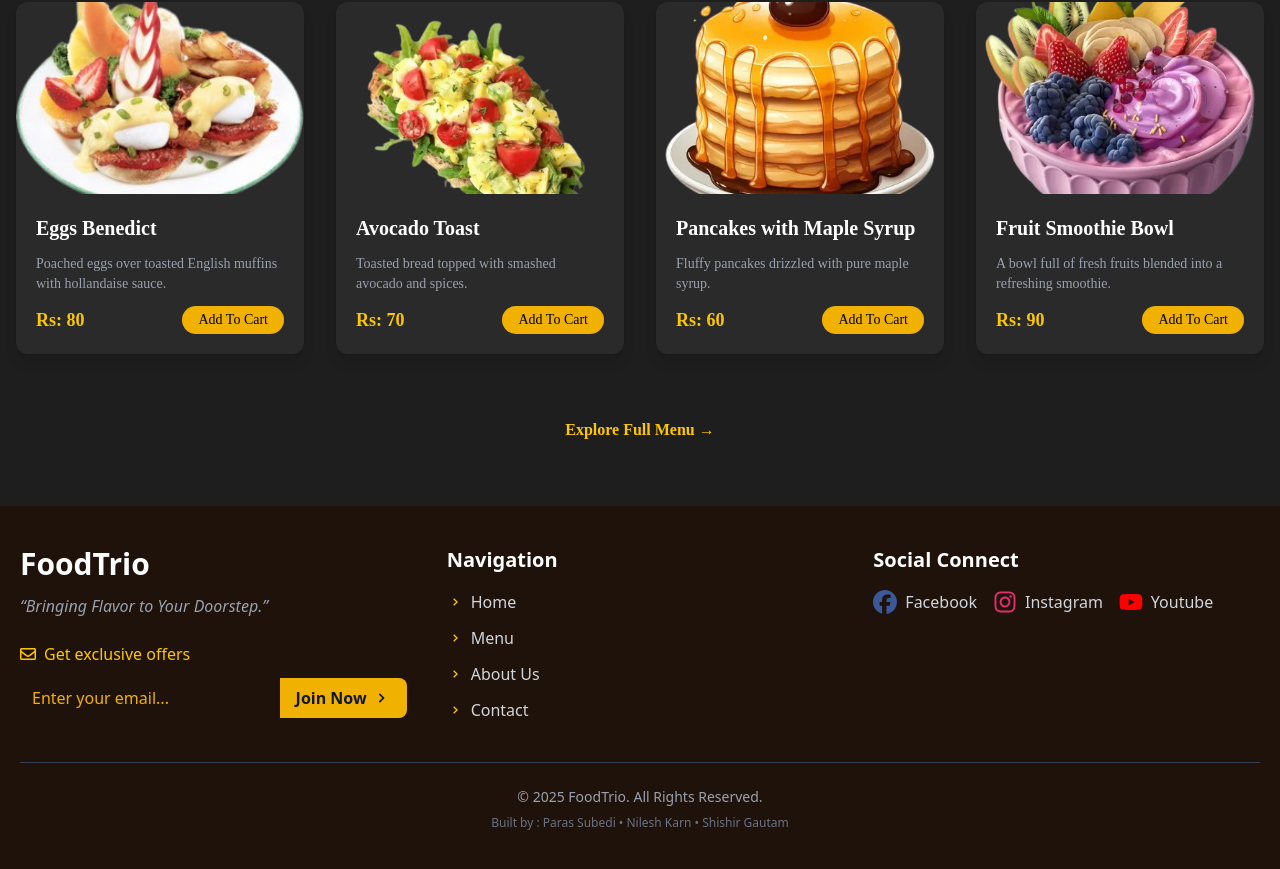
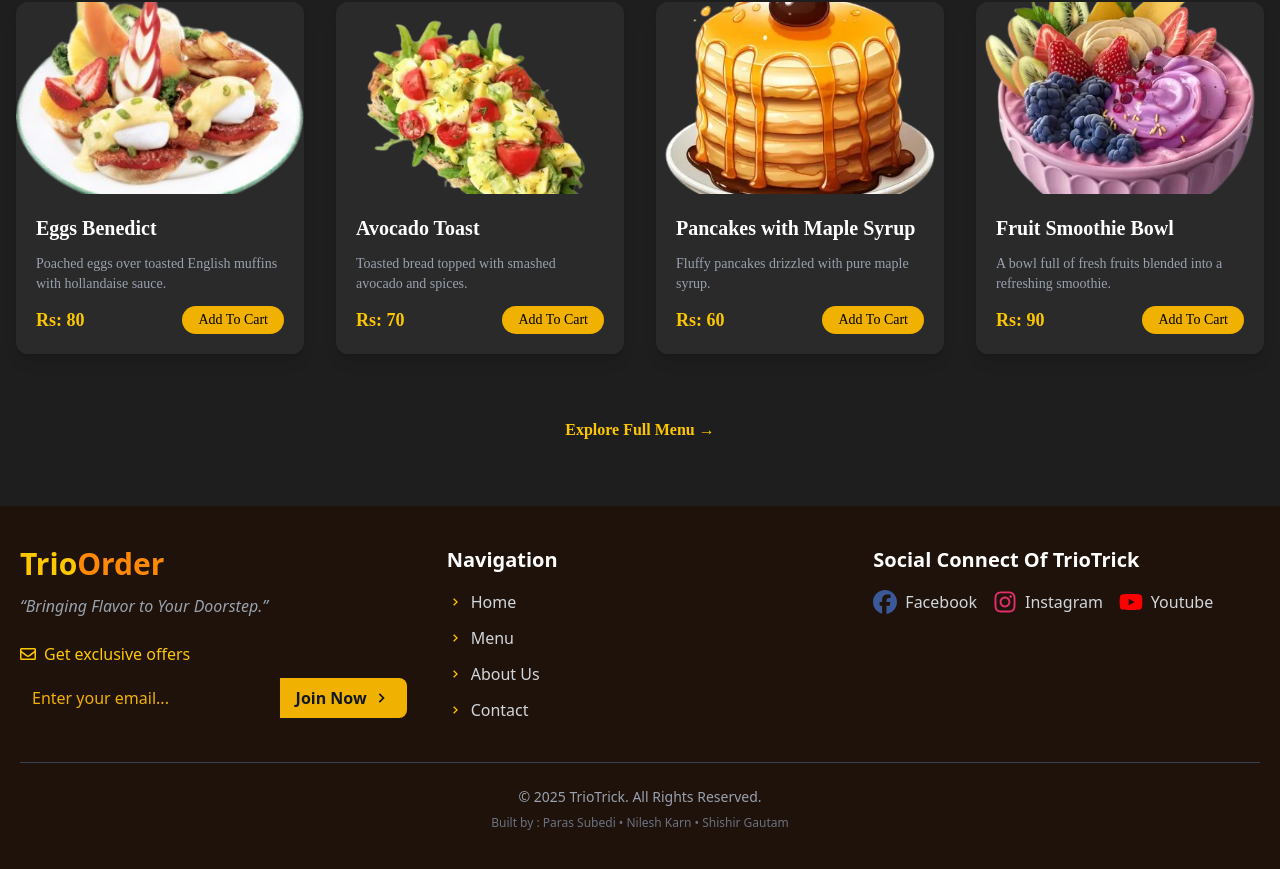
Before and after one commit to SUBEDIparas0414/food--app, a React (Vite) app: page / in a window 1280 px wide. Shown: the part 2773-3642 px from the top of the page. Built offline with nearby package versions, Linux system fonts and the light colour scheme.

Commit message:
nothing more like chnage the color and name in footer

```diff
--- a/src/components/Footer/Footer.jsx
+++ b/src/components/Footer/Footer.jsx
@@ -22,7 +22,11 @@ const Footer = () => {
       <div className="max-w-7xl mx-auto grid grid-cols-1 md:grid-cols-3 gap-10">
         {/* left column */}
         <div>
-          <h2 className="text-3xl font-bold text-white mb-3">FoodTrio</h2>
+          <h2 className="text-3xl font-bold mb-3">
+  <span className="text-yellow-400">Trio</span>
+  <span className="text-orange-400">Order</span>
+</h2>
+
           <p className="text-gray-400 italic mb-6">
             “Bringing Flavor to Your Doorstep.”
           </p>
@@ -73,7 +77,7 @@ const Footer = () => {
         {/* right column */}
         <div>
           <h3 className="text-xl font-semibold text-white mb-4">
-            Social Connect
+            Social Connect Of TrioTrick
           </h3>
           <div className="flex flex-wrap gap-4">
             {socialIcons.map(({ icon: Icon, link, color, label }, idx) => (
@@ -95,7 +99,7 @@ const Footer = () => {
 
       {/* bottom section */}
       <div className="border-t border-gray-700 mt-10 pt-6 text-center text-sm text-gray-400 space-y-2">
-        <p>&copy; 2025 FoodTrio. All Rights Reserved.</p>
+        <p>&copy; 2025 TrioTrick. All Rights Reserved.</p>
         <p className="text-xs text-gray-500">
           Built by : Paras Subedi • Nilesh Karn • Shishir Gautam
         </p>
```
